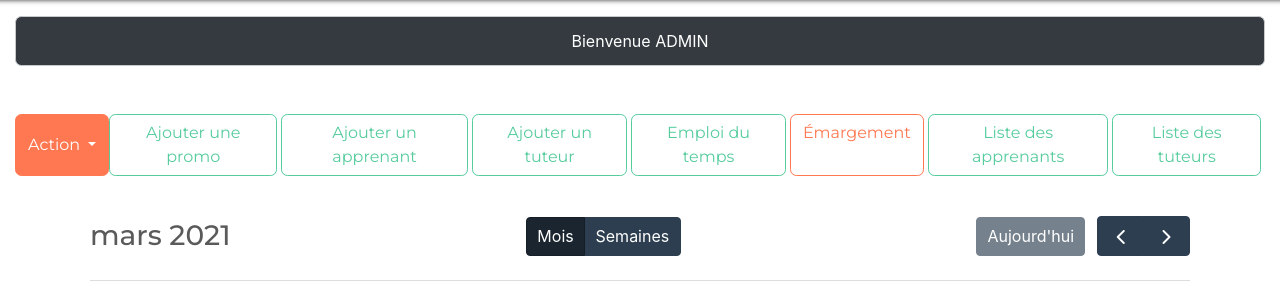
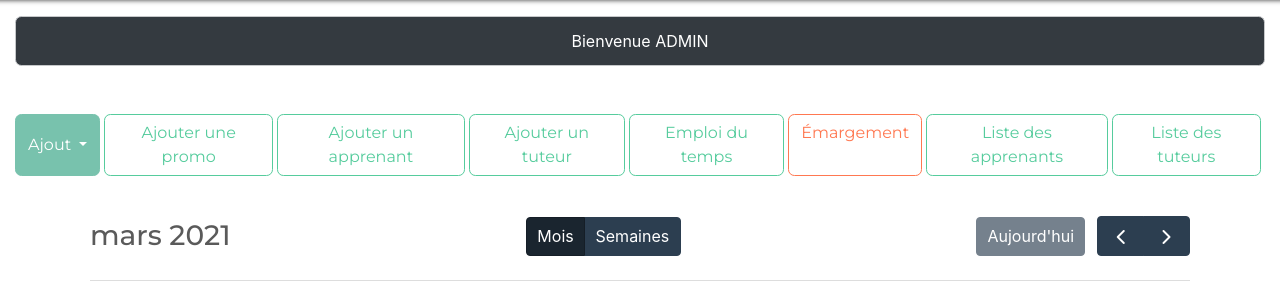
Before and after one commit to sakil-g/Projet-Adrie, a PHP site: page /edsa-adrie_proj/includes/acc_admin.php in a window 1280 px wide. Shown: the part 76-357 px from the top of the page. Run offline with PHP 8.4, Linux system fonts and the light colour scheme; some libraries are stand-ins or nearby versions.

Commit message:
Update acc_admin.php

```diff
--- a/includes/acc_admin.php
+++ b/includes/acc_admin.php
@@ -23,15 +23,14 @@
     </div>
     <div class="d-flex mt-5 justify-content-center">
     <div class="btn-group">
-  <button type="button" class="btn btn-danger dropdown-toggle" data-toggle="dropdown" aria-haspopup="true" aria-expanded="false">
-    Action
+  <button type="button" class="btn btn-primary dropdown-toggle mr-1" data-toggle="dropdown" aria-haspopup="true" aria-expanded="false">
+    Ajout
   </button>
     <div class="dropdown-menu">
-        <a class="dropdown-item" href="#">Action</a>
-        <a class="dropdown-item" href="#">Another action</a>
-        <a class="dropdown-item" href="#">Something else here</a>
+        <a class="btn btn-outline-success" href="../pages/inscription_user.php" role="button">Ajouter un apprenant</a>
+        <a class="btn btn-outline-success" href="../pages/inscription_tut.php" role="button">Ajouter un tuteur</a>
         <div class="dropdown-divider"></div>
-        <a class="dropdown-item" href="#">Separated link</a>
+        <a class="btn btn-outline-success" href="../pages/ajout_promo.php" role="button">Ajouter une promo</a>
     </div>
     </div>
     <a class="btn btn-outline-success mr-1" href="../pages/ajout_promo.php" role="button">Ajouter une promo</a>
```
